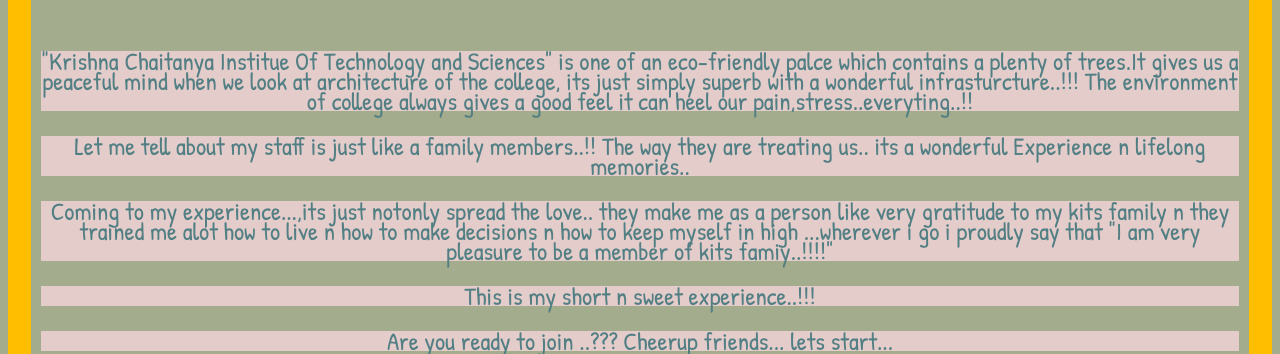
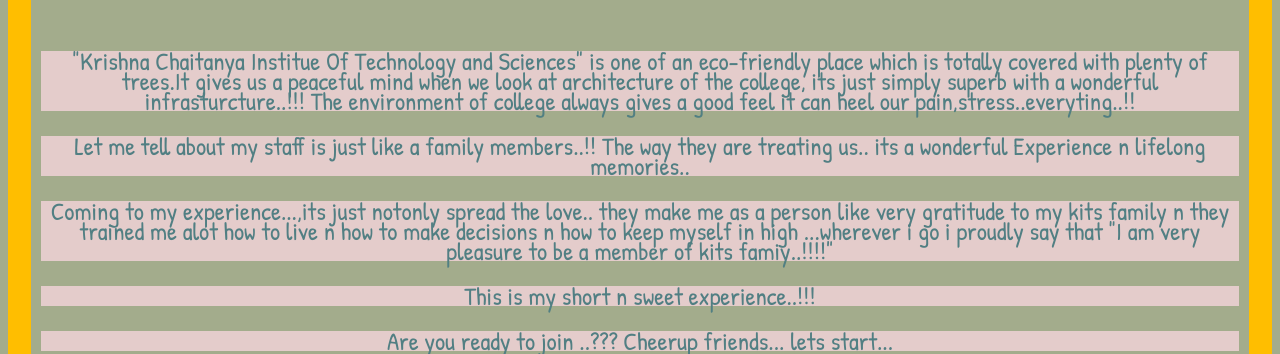
Before and after one commit to sruthichaluvadi/myproject1, a plain HTML site: page index.html in a window 1280 px wide. Shown: the part 254-608 px from the top of the page. Drawn offline with nearby package versions, Linux system fonts and the light colour scheme.

Commit message:
Update index.html

```diff
--- a/index.html
+++ b/index.html
@@ -21,7 +21,7 @@
   </div>
   </center>
   <p>
-    "Krishna Chaitanya Institue Of Technology and Sciences" is one of an eco-friendly palce which contains a plenty of trees.It gives us a peaceful mind when we look at architecture of the college, its just simply superb with a wonderful infrasturcture..!!! The environment of college always gives a good feel it can heel our pain,stress..everyting..!!
+    "Krishna Chaitanya Institue Of Technology and Sciences" is one of an eco-friendly place which is totally covered with plenty of trees.It gives us a peaceful mind when we look at architecture of the college, its just simply superb with a wonderful infrasturcture..!!! The environment of college always gives a good feel it can heel our pain,stress..everyting..!!
   </p>
   <p>
     Let me tell about my staff is just like a family members..!! The way they are treating us.. its a wonderful Experience n lifelong memories..
```
